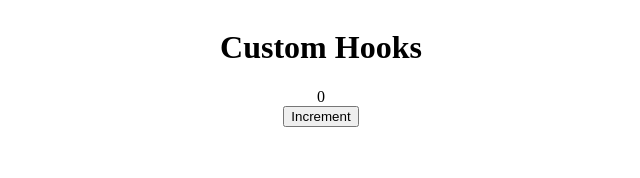
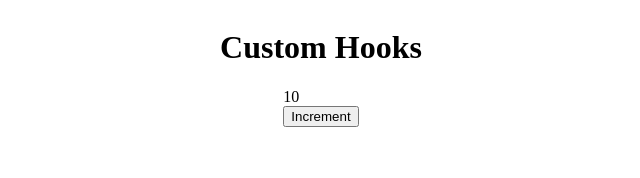
Before and after one commit to JunaidSikander/Custom-Hooks, a React (Create React App) app: page / in a window 1280 px wide. Shown: the top 178 px of the page, without its empty margins (319-959 px from the left). Built offline with nearby package versions, Linux system fonts and the light colour scheme.

Commit message:
:sparkles: [ADD] useUpdateEffect Hook

```diff
--- a/src/App.js
+++ b/src/App.js
@@ -1,4 +1,10 @@
-import {DebounceComponent, LocalStorageHook, TimeoutComponent, ToggleComponent} from "components";
+import {
+    DebounceComponent,
+    LocalStorageHook,
+    TimeoutComponent,
+    ToggleComponent,
+    UpdateEffectComponent,
+} from "components";
 
 function App() {
 
@@ -8,7 +14,8 @@ function App() {
             {/*<LocalStorageHook/>*/}
             {/*<ToggleComponent/>*/}
             {/*<TimeoutComponent/>*/}
-            <DebounceComponent/>
+            {/*<DebounceComponent/>*/}
+            <UpdateEffectComponent/>
         </div>
     );
 }
--- /dev/null
+++ b/src/components/UpdateEffectComponent.js
@@ -0,0 +1,16 @@
+import React, {useState} from 'react'
+import {useUpdateEffect} from "hooks";
+
+const UpdateEffectComponent = () => {
+    const [count, setCount] = useState(10)
+    useUpdateEffect(() => alert(count), [count])
+
+    return (
+        <div>
+            <div>{count}</div>
+            <button onClick={() => setCount(c => c + 1)}>Increment</button>
+        </div>
+    )
+};
+
+export default UpdateEffectComponent;
--- a/src/components/index.js
+++ b/src/components/index.js
@@ -2,5 +2,7 @@ import ToggleComponent from "components/ToggleComponent";
 import LocalStorageHook from "components/LocalStorageHook";
 import TimeoutComponent from "components/TimeoutComponent";
 import DebounceComponent from "components/DebounceComponent";
+import UpdateEffectComponent from "components/UpdateEffectComponent";
 
-export {LocalStorageHook, ToggleComponent, TimeoutComponent, DebounceComponent}
+
+export {LocalStorageHook, ToggleComponent, TimeoutComponent, DebounceComponent, UpdateEffectComponent}
--- a/src/hooks/index.js
+++ b/src/hooks/index.js
@@ -3,5 +3,7 @@ import useTimeout from "hooks/useTimeout";
 import useDebounce from "hooks/useDebounce";
 import useLocalStorage from "hooks/useLocalStorage";
 import useUpdateLogger from "hooks/useUpdateLogger";
+import useUpdateEffect from "hooks/useUpdateEffect";
 
-export {useToggle, useTimeout, useDebounce, useLocalStorage, useUpdateLogger}
+
+export {useToggle, useTimeout, useDebounce, useLocalStorage, useUpdateLogger, useUpdateEffect}
--- /dev/null
+++ b/src/hooks/useUpdateEffect.js
@@ -0,0 +1,15 @@
+import React, {useEffect, useRef} from 'react'
+
+const useUpdateEffect = (callback, dependencies) => {
+    const firstRenderRef = useRef(true);
+
+    useEffect(() => {
+        if (firstRenderRef.current) {
+            firstRenderRef.current = false
+            return
+        }
+        return callback()
+    }, dependencies)
+};
+
+export default useUpdateEffect;
```
